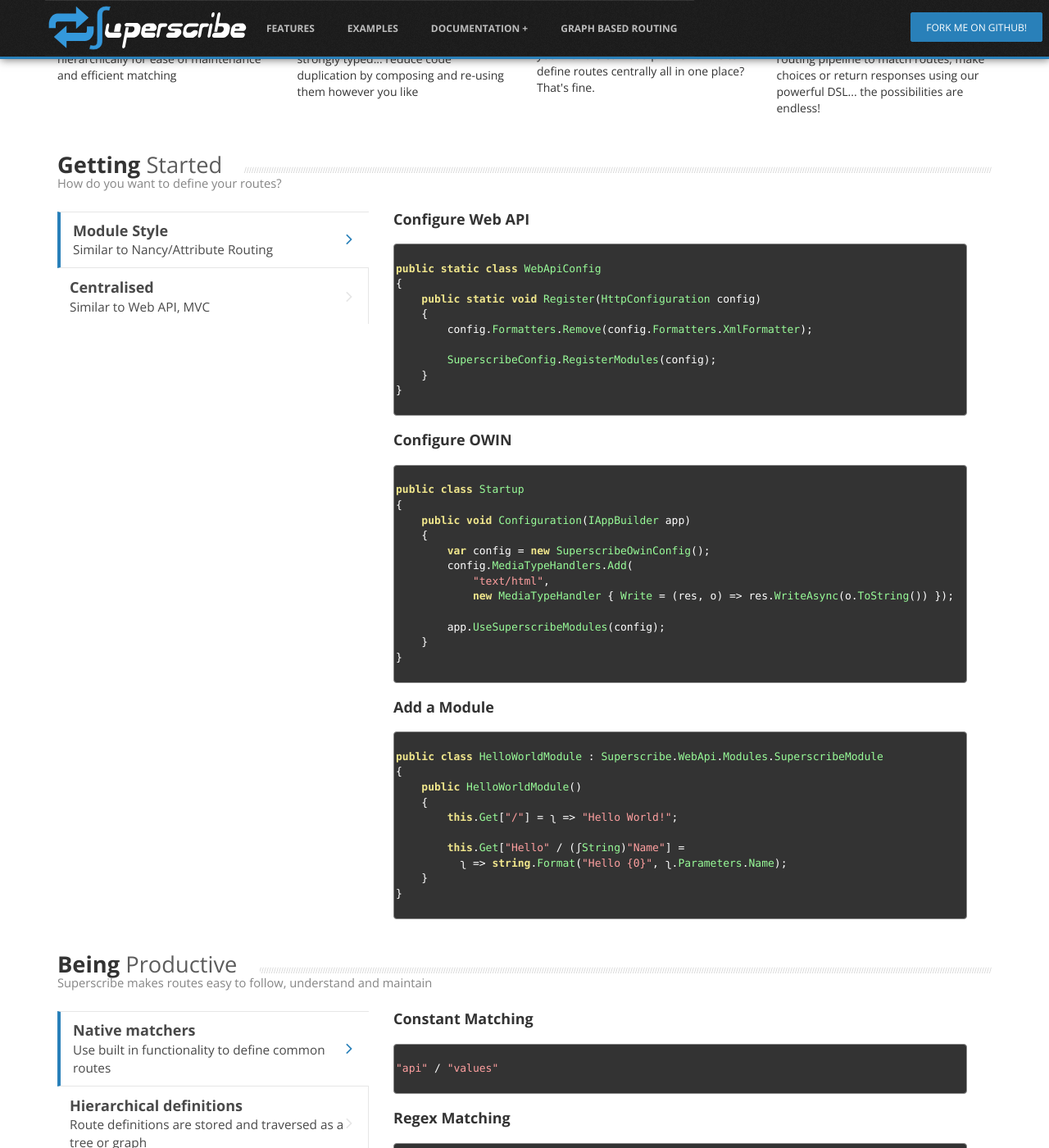
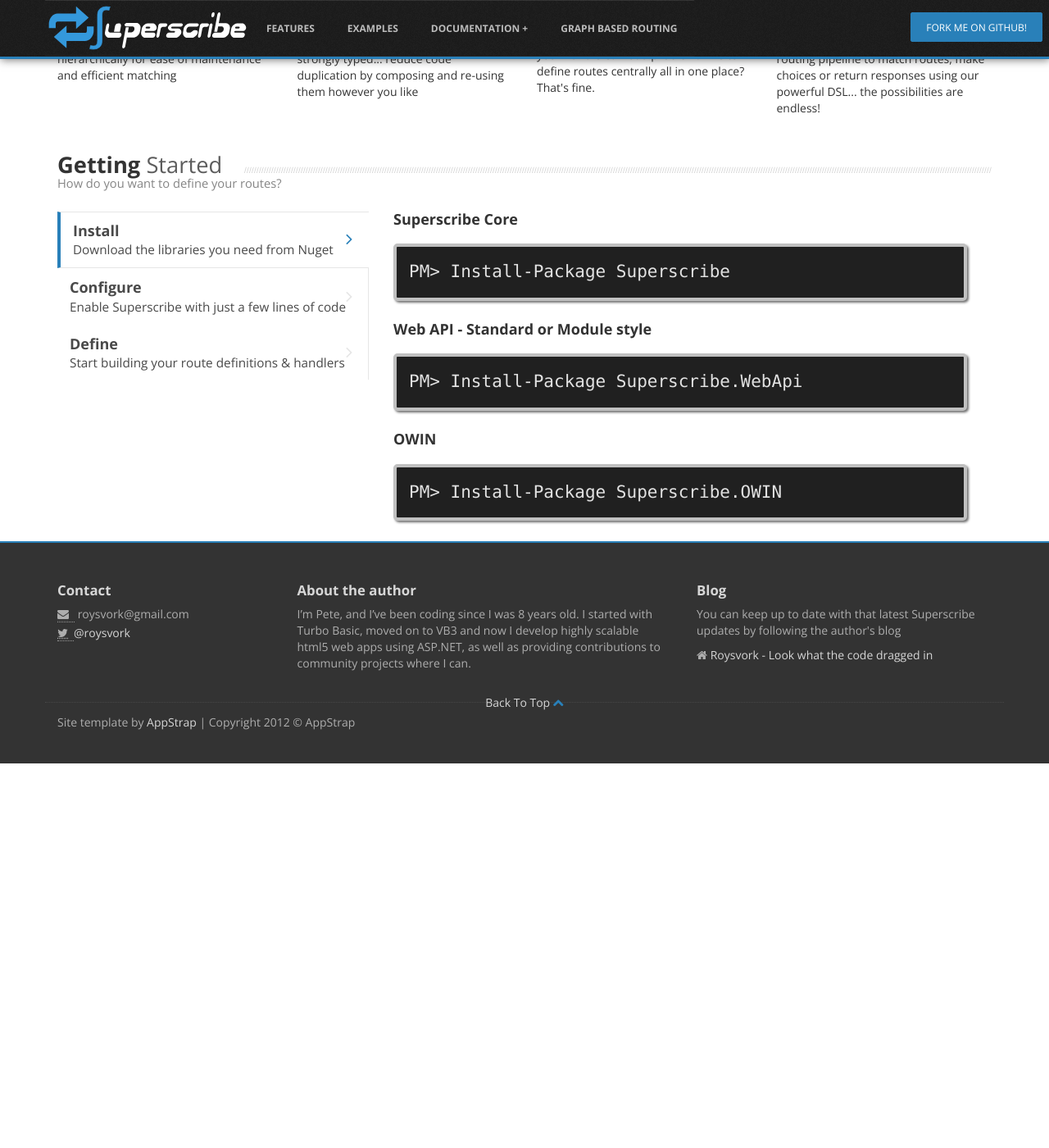
Before and after one commit to beyond-code-github/Superscribe, a Jekyll site: the page built from index.html, in a window 1280 px wide and 1400 px high, scrolled down 723 px. Shown: the whole window at 82% size. Built offline with Jekyll 4.4.1, drawn with Linux system fonts in a browser that asks for light colours; some web fonts are replaced; Markdown is read by kramdown in place of the engine named in the settings; after the commit the page ends 1654 px from its top, so only the background shows below that; some of the changed text lies outside the part shown.

Commit message:
Re-jigged homepage so as to avoid duplicating info from the features page

```diff
--- a/css/custom-style.css
+++ b/css/custom-style.css
@@ -97,3 +97,19 @@
 {
 	text-transform: uppercase;
 }
+
+.nuget-badge code {
+	-moz-border-radius: 5px;
+	-webkit-border-radius: 5px;
+	background-color: #202020;
+	border: 4px solid silver;
+	border-radius: 5px;
+	box-shadow: 2px 2px 3px #6e6e6e;
+	color: #e2e2e2;
+	display: block;
+	font: 1.5em 'andale mono','lucida console',monospace;
+	line-height: 1.5em;
+	overflow: auto;
+	padding: 15px;
+	margin-bottom: 1.2em;
+}
--- a/index.html
+++ b/index.html
@@ -32,25 +32,49 @@
   <h2 class="title-divider"><span>Getting <span class="de-em">Started</span></span> <small>How do you want to define your routes?</small></h2>
   <div class="tabbable tabs-left vertical-tabs bold-tabs row">
     <ul class="nav nav-tabs nav-stacked col-sm-4 col-md-4">
-      <li class="active"> <a href="#tab1" data-toggle="tab">Module Style <small>Similar to Nancy/Attribute Routing</small><i class="icon-angle-right"></i></a> </li>
-      <li> <a href="#tab2" data-toggle="tab">Centralised <small>Similar to Web API, MVC</small><i class="icon-angle-right"></i></a> </li>
+      <li class="active"> <a href="#tab1" data-toggle="tab">Install<small>Download the libraries you need from Nuget</small><i class="icon-angle-right"></i></a> </li>
+      <li> <a href="#tab2" data-toggle="tab">Configure <small>Enable Superscribe with just a few lines of code</small><i class="icon-angle-right"></i></a> </li>
+      <li> <a href="#tab3" data-toggle="tab">Define <small>Start building your route definitions & handlers</small><i class="icon-angle-right"></i></a> </li>
     </ul>
     <div class="tab-content col-sm-8 col-md-8">
       <div class="tab-pane active col-sm-12 col-md-12" id="tab1">
-        <h3 class="title visible-phone">Configure Web API</h3>
+        <h3 class="title visible-phone">Superscribe Core</h3>
+        <div class="nuget-badge">
+          <p><code>PM&gt; Install-Package Superscribe</code></p>
+        </div>
+        <h3 class="title visible-phone">Web API - Standard or Module style</h3>
+        <div class="nuget-badge">
+          <p><code>PM&gt; Install-Package Superscribe.WebApi</code></p>
+        </div>
+        <h3 class="title visible-phone">OWIN</h3>
+        <div class="nuget-badge">
+          <p><code>PM&gt; Install-Package Superscribe.OWIN</code></p>
+        </div>
+      </div>
+      <div class="tab-pane col-sm-12 col-md-12" id="tab2">
+        <h3 class="title visible-phone">Web API - Standard</h3>
         <pre class="prettyprint lang-cs">
 
 public static class WebApiConfig
 {
     public static void Register(HttpConfiguration config)
     {
-        config.Formatters.Remove(config.Formatters.XmlFormatter);
+        SuperscribeConfig.Register(config);
+    }
+}
+        </pre>
+        <h3 class="title visible-phone">Web API - Modules</h3>
+        <pre class="prettyprint lang-cs">
 
+public static class WebApiConfig
+{
+    public static void Register(HttpConfiguration config)
+    {
         SuperscribeConfig.RegisterModules(config);
     }
 }
         </pre>
-        <h3 class="title visible-phone">Configure OWIN</h3>
+        <h3 class="title visible-phone">OWIN</h3>
         <pre class="prettyprint lang-cs">
 
 public class Startup
@@ -66,198 +90,42 @@
     }
 }
         </pre>
-        <h3 class="title visible-phone">Add a Module</h3>
-        <pre class="prettyprint lang-cs">
-
-public class HelloWorldModule : Superscribe.WebApi.Modules.SuperscribeModule
-{
-    public HelloWorldModule()
-    {
-        this.Get["/"] = ʅ => "Hello World!";
-
-        this.Get["Hello" / (ʃString)"Name"] =
-          ʅ => string.Format("Hello {0}", ʅ.Parameters.Name);
-    }
-}
-        </pre>
       </div>
-      <div class="tab-pane col-sm-12 col-md-12" id="tab2">
-        <h3 class="title visible-phone">Default Web API Config</h3>
+      <div class="tab-pane col-sm-12 col-md-12" id="tab3">
+        <h3 class="title visible-phone">Web API - Standard</h3>
         <pre class="prettyprint lang-cs">
 
 public static class WebApiConfig
 {
     public static void Register(HttpConfiguration config)
     {
-        config.Routes.MapHttpRoute(
-            name: "DefaultApi",
-            routeTemplate: "api/{controller}/{id}",
-            defaults: new { id = RouteParameter.Optional }
-        );
-    }
-}
-        </pre>
-        <h3 class="title visible-phone">Superscribe Web API Config</h3>
-        <pre class="prettyprint lang-cs">
-
-public static class WebApiConfig
-{
-    public static void Register(HttpConfiguration config)
-    {
-        SuperscribeConfig.Register(config);
-
         ʃ.Route(() => "api" / ʃ.Controller / -(ʃInt)"id");
     }
 }
         </pre>
-      </div>
-
-    </div>
-  </div>
-</div>
-
-<div class="block">
-  <h2 class="title-divider"><span>Being <span class="de-em">Productive</span></span> <small>Superscribe makes routes easy to follow, understand and maintain</small></h2>
-  <div class="tabbable tabs-left vertical-tabs bold-tabs row">
-    <ul class="nav nav-tabs nav-stacked col-sm-4 col-md-4">
-      <li class="active"> <a href="#btab1" data-toggle="tab">Native matchers <small>Use built in functionality to define common routes</small><i class="icon-angle-right"></i></a> </li>
-      <li> <a href="#btab2" data-toggle="tab">Hierarchical definitions <small>Route definitions are stored and traversed as a tree or graph</small><i class="icon-angle-right"></i></a> </li>
-      <li> <a href="#btab3" data-toggle="tab">Composing routes <small>Create definitions from reusable, strongly typed nodes</small><i class="icon-angle-right"></i></a> </li>
-    </ul>
-    <div class="tab-content col-sm-8 col-md-8">
-      <div class="tab-pane active col-sm-12 col-md-12" id="btab1">
-        <h3 class="title visible-phone">Constant Matching</h3>
+        <h3 class="title visible-phone">Web API - Modules</h3>
         <pre class="prettyprint lang-cs">
 
-"api" / "values"
+public class HelloWorldModule : SuperscribeModule
+{
+    public HelloWorldModule()
+    {
+        this.Get["/"] = ʅ => "Hello World!";
+    }
+}
         </pre>
-        <h3 class="title visible-phone">Regex Matching</h3>
+        <h3 class="title visible-phone">OWIN</h3>
         <pre class="prettyprint lang-cs">
 
-"api" / ~"^[A-Za-z]+$"
-        </pre>
-        <h3 class="title visible-phone">Parameters</h3>
-        <pre class="prettyprint lang-cs">
-
-"api" / "values" / (ʃString)"Name"
-"api" / "values" / (ʃBool)"Complete"
-
-// Optional
-"api" / "values" / -(ʃLong)"Id"
-        </pre>
-        <h3 class="title visible-phone">Controllers and Actions (Web API only)</h3>
-        <pre class="prettyprint lang-cs">
-
-// Regex direct controller and action name match
-"api" / ʃ.Controller / ʃ.Action / -(ʃInt)"Id"
-
-// Static match and controller name mapping
-"api" / "blog" / "tags".Controller("BlogPostTags") / -(ʃInt)"Id"
-"api" / "media" / "tags".Controller("MediaTags") / -(ʃInt)"Id"
-
-// Override action selection when optional SubFields route is matched
-"api" / "values".Controller("Values") / -"SubFields".Action("GetSubFields")
-        </pre>
-      </div>
-      <div class="tab-pane col-sm-12 col-md-12" id="btab2">
-        <h3 class="title visible-phone">Example Routes</h3>
-        <pre class="prettyprint lang-cs">
-
-/api/fields
-/api/fields/{fieldId}
-/api/fields/visibleFor/{userId}
-/api/forms
-/api/forms/{formId}
-        </pre>
-        <h3 class="title visible-phone">Web API style</h3>
-        <pre class="prettyprint lang-cs">
-
-ʃ.Route(ʅ => ʅ / "api" / (
-      ʅ / "Fields".Controller() / (
-          ʅ / "VisibleFor" / (ʃString)"userId"
-        | ʅ / -(ʃLong)"fieldId"))
-    | ʅ / "Forms".Controller() / -(ʃLong)"formId");
-        </pre>
-        <h3 class="title visible-phone">Module style</h3>
-        <p>Superscribe will automatically combine identical segments to build a hierarchy from individual routes:</p>
-        <pre class="prettyprint lang-cs">
-
-this.Get[ʅ / "api" / "Fields"] = o => fieldsRepository.All();
-this.Get[ʅ / "api" / "Fields" / (ʃLong)"fieldId"] = o => fieldsRepository.Get(o.Params.fieldId);
-this.Get[ʅ / "api" / "Fields" / "VisibleFor" / (ʃString)"userId] = o => fieldsRepository.GetVisibleFor(o.Params.userId);
-
-this.Get[ʅ / "api" / "Forms"] = o => formsRepository.All();
-this.Get[ʅ / "api" / "Forms" / (ʃLong)"formId"] = o => formsRepository.Get(o.Params.formId);
-        </pre>
-      </div>
-      <div class="tab-pane col-sm-12 col-md-12" id="btab3">
-      <h3 class="title visible-phone">Example Routes</h3>
-        <pre class="prettyprint lang-cs">
-
-/api/products/books
-/api/products/books/{id}
-/api/products/books/bestsellers
-/api/products/films
-/api/products/films/{id}
-/api/products/films/bestsellers
-/api/products/games
-/api/products/games/{id}
-/api/products/games/bestsellers
-        </pre>
-        <h3 class="title visible-phone">Web API style</h3>
-        <pre class="prettyprint lang-cs">
-
-var baseRoute = ʅ / "api" / "products";
-var objectNames = new [] {"Books", "Films", "Games"};
-
-foreach (var name in objectNames)
+public class HelloWorldModule : SuperscribeOwinModule
 {
-    ʃ.Route(ʅ => baseRoute / name.Controller() / (
-        ʅ / -"BestSellers".Action()
-      | ʅ / -(ʃLong)"id"));
-}
-        </pre>
-        <h3 class="title visible-phone">Module style</h3>
-        <pre class="prettyprint lang-cs">
-
-var baseRoute = ʅ / "api" / "products";
-var repos = new Dictionary<string, IRepository>
-{
-    { "Books", booksRepo }, { "Films", filmsRepo }, { "Games", gamesRepo }
-}
-
-foreach (var object in repos)
-{
-    var name = object.Key;
-    var repo = object.Value;
-
-    this.Get[baseRoute / name] = o => repo.All();
-    this.Get[baseRoute / name / (ʃLong)"id"] = o => repo.Get(o.Params.Id);
-    this.Get[baseRoute / name / "BestSellers"] = o => repo.BestSellers();
+    public HelloWorldModule()
+    {
+        this.Get["/"] = ʅ => "Hello World!";
+    }
 }
         </pre>
       </div>
     </div>
   </div>
 </div>
-
-<!--<div class="block">
-  <h2 class="title-divider"><span>Advanced <span class="de-em">Usage</span></span> <small>Leverage the unique possibilities of Graph Based Routing</small></h2>
-  <div class="tabbable tabs-left vertical-tabs bold-tabs row">
-    <ul class="nav nav-tabs nav-stacked col-sm-4 col-md-4">
-      <li class="active"> <a href="#ctab1" data-toggle="tab">Date/Time dependant Routing <small>Make route choices using abitrary code</small><i class="icon-angle-right"></i></a> </li>
-      <li> <a href="#ctab2" data-toggle="tab">Neural Routing <small>With Superscribe, routes can *learn*</small><i class="icon-angle-right"></i></a> </li>
-    </ul>
-    <div class="tab-content col-sm-8 col-md-8">
-      <div class="feature tab-pane active col-sm-12 col-md-12" id="ctab1">
-        <h3 class="title visible-phone">Configure Web API</h3>
-        <pre class="prettyprint lang-cs">
-      </div>
-      <div class="feature tab-pane col-sm-12 col-md-12" id="ctab2">
-        <h3 class="title visible-phone">Default Web API Config</h3>
-        <pre class="prettyprint lang-cs">
-        </pre>
-      </div>
-    </div>
-  </div>
-</div>-->
```
